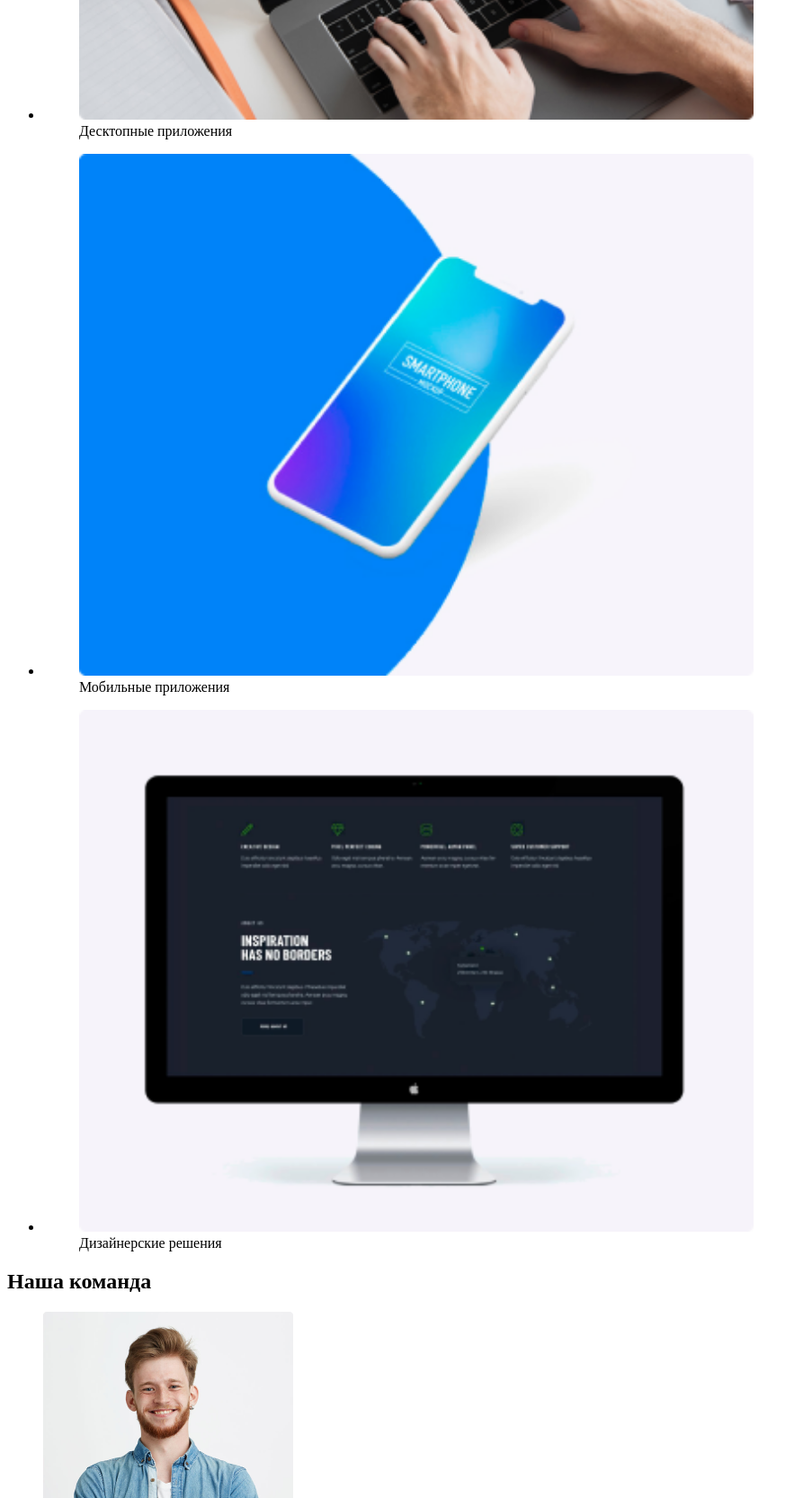
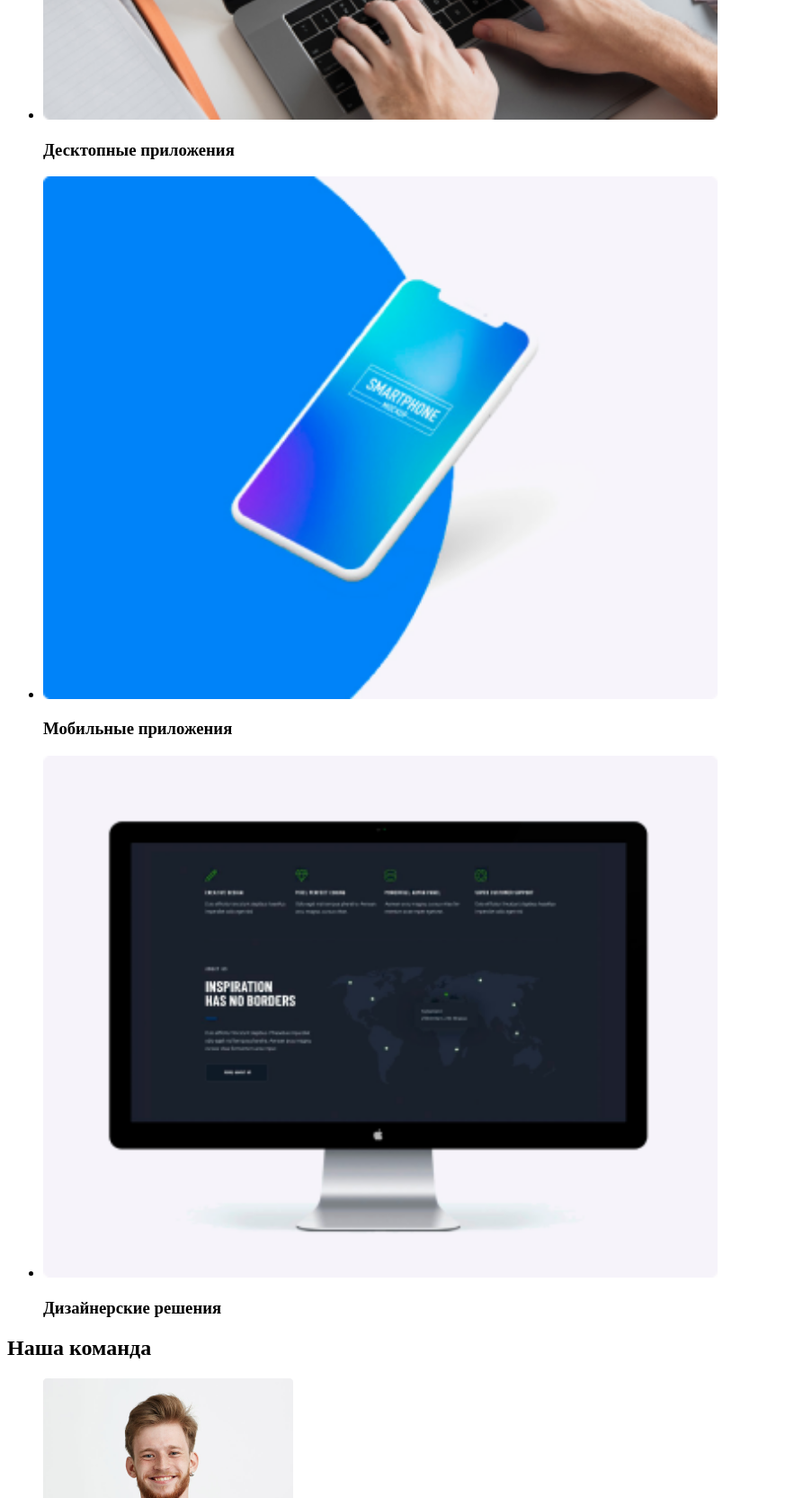
Before and after one commit to Bohdana3007/homework-1-html, a plain HTML site: page index.html in a window 1280 px wide. Shown: the part 1740-3405 px from the top of the page at 90% size, without its empty margins (0-893 px from the left). Drawn offline with Linux system fonts and the light colour scheme.

Commit message:
видалила тег figure

```diff
--- a/index.html
+++ b/index.html
@@ -75,34 +75,28 @@
         <h2>Чем мы занимаемся</h2>
         <ul>
           <li>
-            <figure>
             <img
               src="./images/desktop.png"
               alt="Декстопные приложения"
               width="750"
             />
-              <figcaption>Десктопные приложения</figcaption>
-            </figure>
+            <h3>Десктопные приложения</h3>
           </li>
           <li>
-            <figure>
             <img
               src="./images/smartphone.png"
               alt="Мобильные приложения"
               width="750"
             />
-              <figcaption>Мобильные приложения</figcaption>
-            </figure>
+            <h3>Мобильные приложения</h3>
           </li>
           <li>
-            <figure>
             <img
               src="./images/display.png"
               alt="Дизайнерские решения"
               width="750"
             />
-              <figcaption>Дизайнерские решения</figcaption>
-            </figure>
+            <h3>Дизайнерские решения</h3>
           </li>
         </ul>
       </section>
```
Lines whose indentation alone changed are shown as unchanged.
